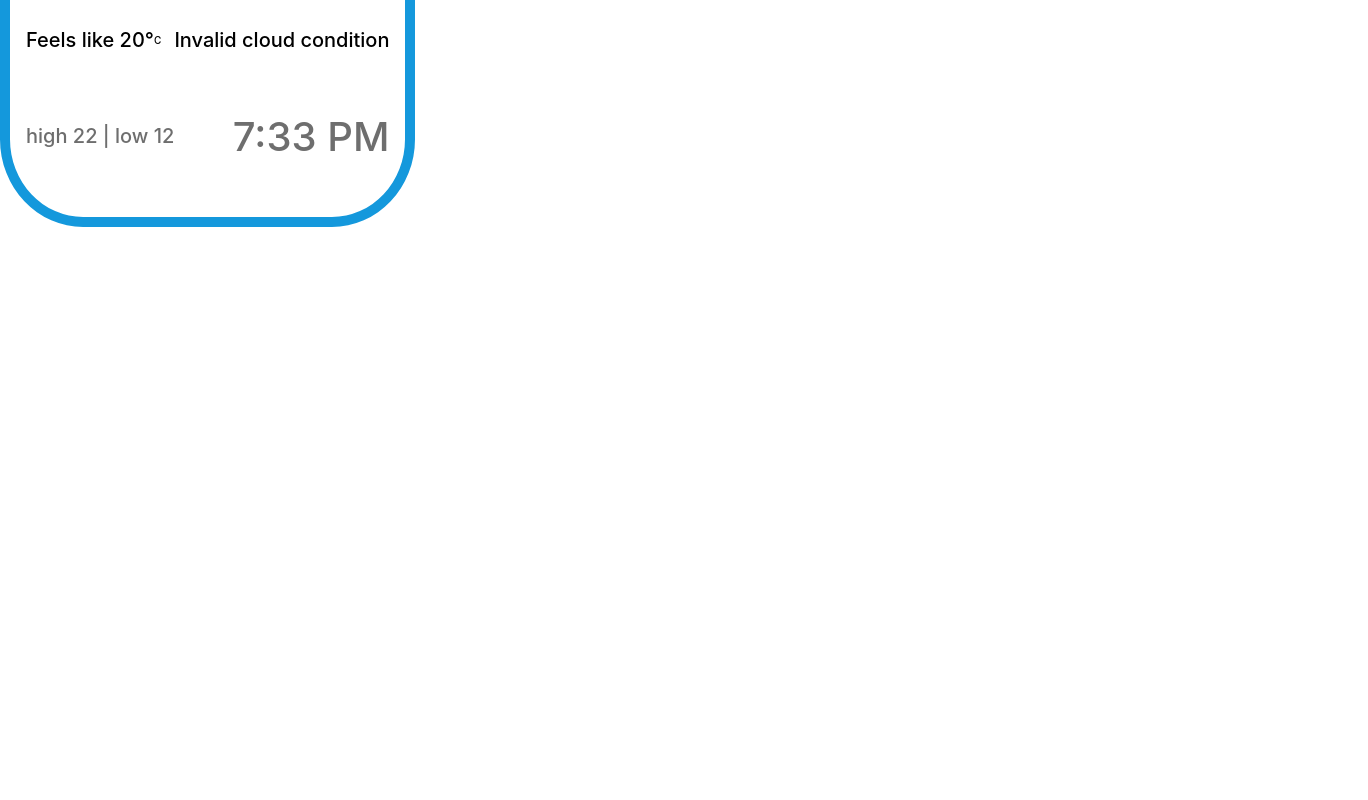
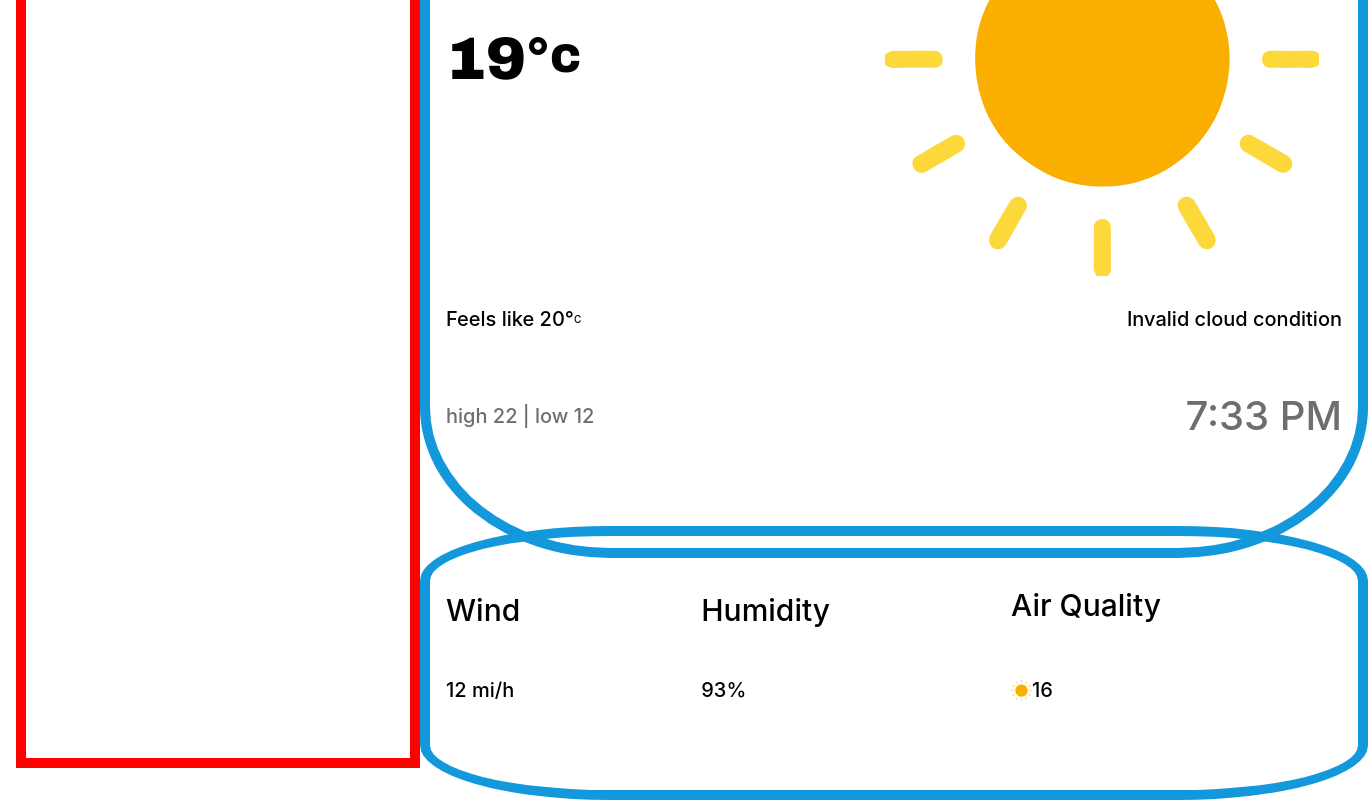
Before and after one commit to UFifty50/RustyWeather, a React (Vite) app in the folder frontend/: page / in a window 1280 px wide. Shown: the part 212-1012 px from the top of the page, 1368 px wide, since content can reach past the window. Before the commit the page ends 800 px from the top, so only its background shows below. Built offline with nearby package versions, Linux system fonts and the light colour scheme; some icons are missing.

Commit message:
things are beginning to come together

```diff
--- a/frontend/src/App.module.scss
+++ b/frontend/src/App.module.scss
@@ -1,12 +1,57 @@
 .App {
   display: block;
-  padding: 0rem;
-  margin: 0px;
   position: static;
-  height: 100%;
-  width: 100%;
+  height: 100vh;
+  width: 100vw;
   justify-content: start;
   align-content: start;
+  margin: 0px;
+  padding: 1rem;
 }
 .weatherDetailWrapper {
 }
+.weatherDetails {
+}
+.div1 {
+  display: grid;
+  grid-template-rows: auto auto auto;
+  grid-template-columns: auto;
+  width: 100%;
+  height: 100%;
+  padding-left: 20px;
+}
+.div2 {
+  grid-template-rows: auto;
+  grid-template-columns: auto auto;
+}
+.div3 {
+  border: 10px solid #ff0000;
+  width: 100%;
+  height: 100%;
+}
+.div4 {
+  width: 100%;
+  height: 100%;
+  padding-right: 20px;
+}
+.weatherDetails1 {
+  width: 100%;
+  height: 100%;
+}
+.subdetailBar {
+  padding-top: 10px;
+}
+.div5 {
+  padding-right: 0px;
+  padding-bottom: 0px;
+  padding-left: 0px;
+  padding-top: 10px;
+}
+.div6 {
+  padding-bottom: 10px;
+}
+.div7 {
+  display: grid;
+  grid-template-rows: auto;
+  grid-template-columns: auto auto;
+}
--- a/frontend/src/App.tsx
+++ b/frontend/src/App.tsx
@@ -1,14 +1,34 @@
 import styles from './App.module.scss';
 import { WeatherState, WeatherDetails } from './components/weather-details/weather-details';
+import { SubdetailBar } from './components/subdetail-bar/subdetail-bar';
 import { InputGroup } from '@blueprintjs/core';
+import Classnames from 'classnames';
 
-let cloudCoverVar = ['sun', 'mostSun', 'slightSun', 'mostCloud', 'slightCloud', 'cloud', 'rain', 'heavyRain', 'rainSun'];
+let cloudCoverVar = [
+    'sun',
+    'mostSun',
+    'slightSun',
+    'mostCloud',
+    'slightCloud',
+    'cloud',
+    'rain',
+    'heavyRain',
+    'rainSun',
+];
 
 function App() {
     let coverage: WeatherState = cloudCoverVar[~~(Math.random() * cloudCoverVar.length)];
     return (
-        <div className={styles.App}>
+        <div className={Classnames(styles.App, styles.div2)}>
+            <div className={styles.div7}>
+                <div className={styles.div4}>
+                    <div className={styles.div3} />
+                </div>
+                <div className={styles.div1}>
+                    <div>
                         <InputGroup placeholder="What is the cloudCover? (sun, mostSun, slightSun, mostCloud, slightCloud, cloud, rain, heavyRain, rainSun)" />
+                    </div>
+                    <div className={styles.div6}>
                         <WeatherDetails
                             cloudCover={coverage}
                             feelsLikeTemp={20}
@@ -16,7 +36,20 @@ function App() {
                             lowTemp={12}
                             temperature={19}
                             updateTime="7:33 PM"
+                            className={Classnames(styles.weatherDetails, styles.weatherDetails1)}
                         />
+                    </div>
+                    <div className={styles.div5}>
+                        <SubdetailBar
+                            windSpeed={12}
+                            windSpeedType={'mi/h'}
+                            humidity={93}
+                            pollution={16}
+                            className={styles.subdetailBar}
+                        />
+                    </div>
+                </div>
+            </div>
         </div>
     );
 }
--- a/frontend/src/_codux/boards/app/app.board.tsx
+++ b/frontend/src/_codux/boards/app/app.board.tsx
@@ -8,5 +8,7 @@ export default createBoard({
     environmentProps: {
         canvasWidth: 1138,
         canvasHeight: 747,
+        windowWidth: 660,
+        windowHeight: 606,
     },
 });
--- a/frontend/src/_codux/boards/subdetail-bar/subdetail-bar.board.tsx
+++ b/frontend/src/_codux/boards/subdetail-bar/subdetail-bar.board.tsx
@@ -3,6 +3,9 @@ import { SubdetailBar } from '../../../components/subdetail-bar/subdetail-bar';
 
 export default createBoard({
     name: 'SubdetailBar',
-    Board: () => <SubdetailBar windSpeed={2} windSpeedType={"mi/h"} humidity={93} pollution={16} />,
+    Board: () => <SubdetailBar windSpeed={2} windSpeedType={'mi/h'} humidity={93} pollution={16} />,
     isSnippet: true,
+    environmentProps: {
+        windowWidth: 466,
+    },
 });
--- a/frontend/src/components/subdetail-bar/subdetail-bar.module.scss
+++ b/frontend/src/components/subdetail-bar/subdetail-bar.module.scss
@@ -7,55 +7,91 @@
   row-gap: 0px;
   column-gap: 0px;
   position: static;
-  width: max-content;
-  height: max-content;
+  width: 100%;
+  height: 100%;
 }
 .detailGrid {
   display: grid;
-  grid-template-columns: max-content max-content max-content;
-  grid-template-rows: max-content max-content;
   grid-auto-flow: row;
-  align-items: stretch;
-  justify-items: stretch;
-  flex-direction: row;
-  flex-wrap: nowrap;
+  align-items: center;
+  justify-items: center;
   position: static;
-  gap: 10%;
-  width: 20vw;
-  height: 20vh;
+  grid-template-rows: auto auto;
+  grid-template-columns: auto auto auto;
 }
 .img1 {
-  max-width: 50%;
-  max-height: 50%;
+  max-width: 100%;
+  max-height: 100%;
+  align-self: center;
 }
 .div1 {
   display: flex;
   overflow: visible;
-  flex-direction: row;
-  flex-wrap: nowrap;
   align-items: center;
-  align-content: center;
-  justify-content: center;
   position: static;
+  margin: 5px 5px 0px;
+  padding: 5px 5px 0px;
+  width: 100%;
+  height: 100%;
 }
 .div2 {
-  display: flex;
-  flex-direction: row;
-  flex-wrap: nowrap;
-  align-items: center;
-  align-content: center;
-  justify-content: center;
+  display: block;
+  overflow: visible;
+  width: 100%;
+  height: 100%;
+  padding-top: 5px;
+  padding-right: 5px;
+  padding-left: 5px;
+  padding-bottom: 0px;
+  margin-top: 5px;
+  margin-right: 5px;
+  margin-left: 5px;
+  margin-bottom: 0px;
 }
 .div3 {
   display: flex;
-  align-items: center;
   overflow: visible;
-  grid-row: 2 / 3;
-  grid-column: 3 / 4;
-  align-self: center;
-  justify-self: stretch;
+  width: 100%;
+  height: 100%;
+  justify-content: start;
 }
 .p1 {
   display: block;
-  align-self: end;
+  align-self: center;
 }
+.div4 {
+  display: flex;
+  align-items: center;
+  margin: 5px 5px 0px;
+  padding: 5px 5px 0px;
+  width: 100%;
+  height: 100%;
+}
+.p2 {
+  display: flex;
+  align-items: center;
+  overflow: visible;
+}
+.div5 {
+  display: flex;
+  align-content: start;
+  justify-content: start;
+  width: 100%;
+  height: 100%;
+}
+.div6 {
+  display: flex;
+  align-content: center;
+  justify-content: start;
+  align-items: center;
+}
+.div7 {
+  width: 100%;
+  height: 100%;
+}
+.div8 {
+  display: flex;
+  align-items: center;
+  align-content: center;
+  justify-content: start;
+}
--- a/frontend/src/components/subdetail-bar/subdetail-bar.tsx
+++ b/frontend/src/components/subdetail-bar/subdetail-bar.tsx
@@ -4,7 +4,7 @@ import styles from './subdetail-bar.module.scss';
 import SunnySvg from '../../assets/sunny.svg';
 import letterSizesStyles from '../../globals/letterSizes.module.scss';
 
-export type WindSpeedType = 'mi/h'| 'km/h';
+export type WindSpeedType = 'mi/h' | 'km/h';
 
 export interface SubdetailBarProps {
     className?: string;
@@ -14,7 +14,6 @@ export interface SubdetailBarProps {
     pollution: number;
     children?: React.ReactNode;
 }
-
 
 export const SubdetailBar = ({
     className,
@@ -28,24 +27,32 @@ export const SubdetailBar = ({
         <div className={styles.root}>
             <div className={styles.detailGrid}>
                 <div className={styles.div1}>
-                    <p>Wind</p>
+                    <p className={classNames(letterSizesStyles.textMS, styles.p2)}>Wind</p>
                 </div>
-                <div>
-                    <p>Humidity</p>
+                <div className={styles.div4}>
+                    <p className={letterSizesStyles.textMS}>Humidity</p>
                 </div>
                 <div className={styles.div2}>
-                    <p>Air Quality</p>
+                    <p className={letterSizesStyles.textMS}>Air Quality</p>
                 </div>
-                <div>
-                    <p>{windSpeed} {windSpeedType}</p>
-                    <img />
+                <div className={styles.div5}>
+                    <div className={styles.div6}>
+                        <p className={letterSizesStyles.textS}>
+                            {windSpeed} {windSpeedType}
+                        </p>
+                        <img />
+                    </div>
                 </div>
-                <div>
-                    <p>{humidity}%</p>
+                <div className={styles.div7}>
+                    <p className={letterSizesStyles.textS}>{humidity}%</p>
                 </div>
                 <div className={styles.div3}>
-                    <img className={styles.img1} src={SunnySvg} />
-                    <p className={classNames(styles.p1, letterSizesStyles.textS)}>{pollution}</p>
+                    <div className={styles.div8}>
+                        <img className={styles.img1} src={SunnySvg} />
+                        <p className={classNames(styles.p1, letterSizesStyles.textS)}>
+                            {pollution}
+                        </p>
+                    </div>
                 </div>
             </div>
         </div>
--- a/frontend/src/components/weather-details/weather-details.module.scss
+++ b/frontend/src/components/weather-details/weather-details.module.scss
@@ -7,8 +7,8 @@
   row-gap: 0px;
   column-gap: 0px;
   position: static;
-  width: max-content;
-  height: max-content;
+  width: 100%;
+  height: 100%;
 }
 .temp {
   opacity: 1;
@@ -37,16 +37,18 @@
   grid-auto-flow: row;
   align-items: stretch;
   justify-items: stretch;
-  flex-direction: row;
-  flex-wrap: nowrap;
   position: static;
   margin: 0px;
+  width: auto;
+  height: auto;
+  min-width: 60vh;
 }
 .cloudCoverImage {
-  max-height: 90%;
-  max-width: 90%;
+  max-height: 100%;
+  max-width: 100%;
   display: flex;
-  justify-content: end;
+  justify-content: center;
+  align-items: center;
 }
 .feelsLike {
   position: static;
@@ -77,5 +79,9 @@
   justify-content: start;
   align-content: center;
   align-items: center;
-  justify-items: start;
 }
+.img1 {
+  max-width: 95%;
+  max-height: 95%;
+  display: block;
+}
--- a/frontend/src/components/weather-details/weather-details.tsx
+++ b/frontend/src/components/weather-details/weather-details.tsx
@@ -80,7 +80,7 @@ export const WeatherDetails = ({
                     </p>
                 </div>
                 <div className={styles.cloudCoverImage}>
-                    <img src={SunnySvg} />
+                    <img src={SunnySvg} className={styles.img1} />
                 </div>
                 <div className={styles.feelsLike}>
                     <div className={styles.feelsLikeInner}>
```
Lines whose indentation alone changed are shown as unchanged.
